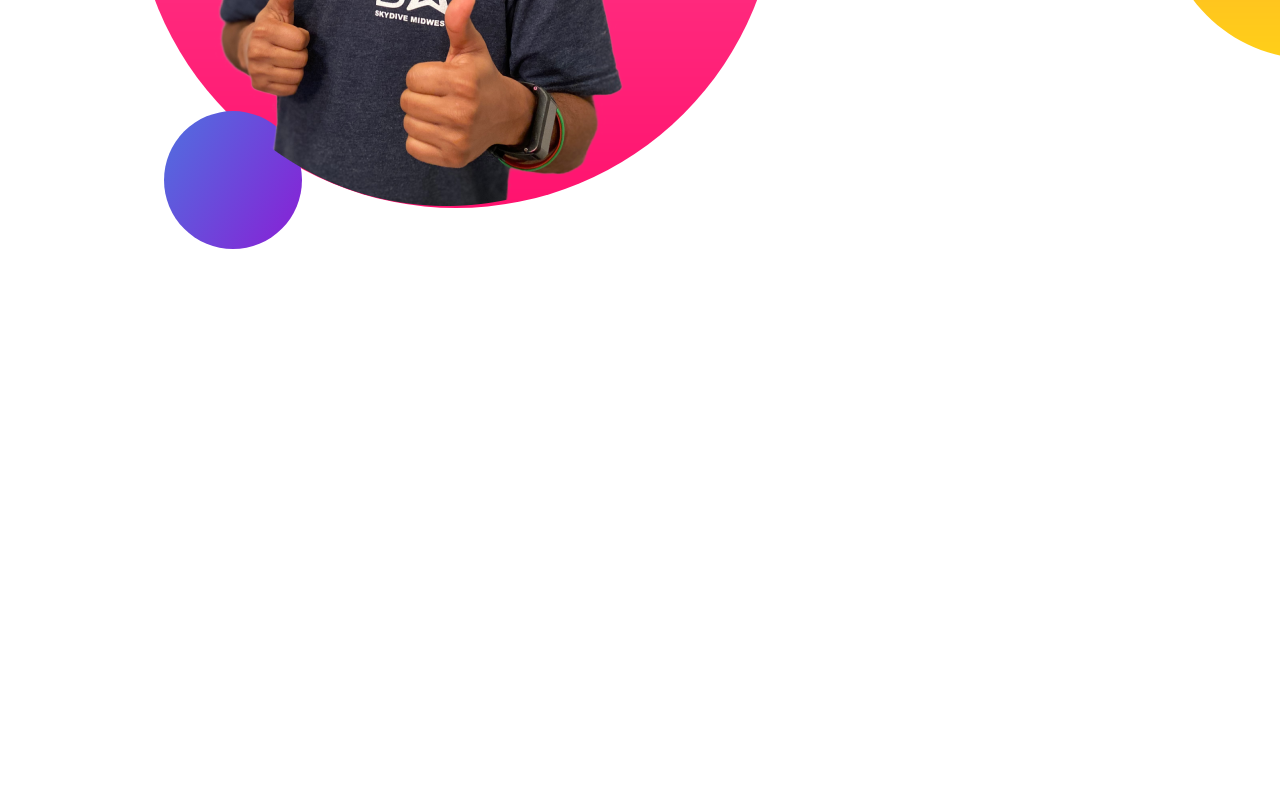
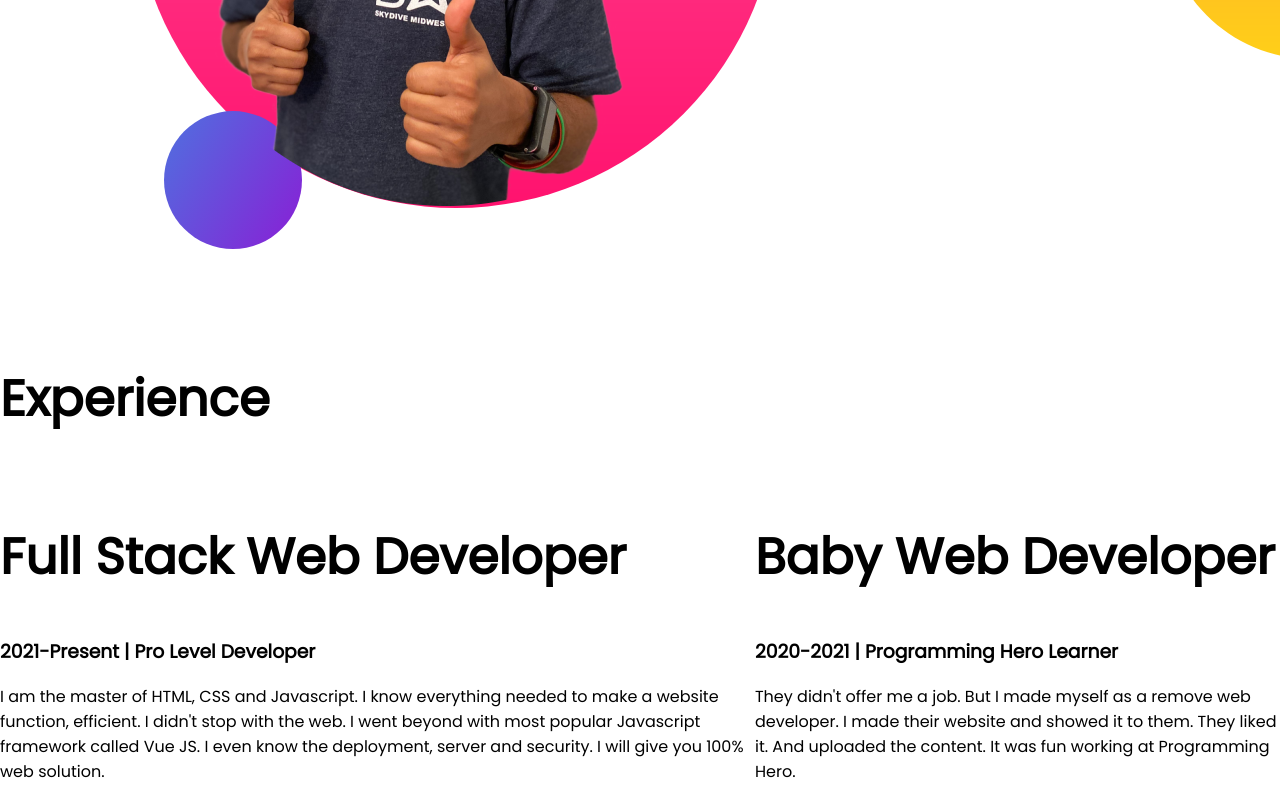
Before and after one commit to minhazuddin10/Practice-portfolio, a plain HTML site: page index.html in a window 1280 px wide. Shown: the part 1465-2265 px from the top of the page. Before the commit the page ends 1786 px from the top, so only its background shows below. Drawn offline with Linux system fonts and the light colour scheme.

Commit message:
Expereience added

```diff
--- a/index.html
+++ b/index.html
@@ -12,7 +12,7 @@
     <link rel="stylesheet" href="style.css">
 
 <body>
-    <section class="home">
+    <section class="home flexible-container">
         <div class="half-width">
             <h1>Welcome To</h1>
             <h1> <span class="Color-temporari">Peter Parker</span> World</h1>
@@ -31,7 +31,7 @@
         </div>
     </section>
 
-    <section class="dream-big">
+    <section class="dream-big flexible-container">
         <div class="half-width">
             <img src="images/jhankar2.png" alt="">
         </div>
@@ -44,6 +44,27 @@
         </div>
     </section>
 
+    <section>
+        <h1>Experience</h1>
+        <div class="flexible-container">
+            <div>
+                <h1>Full Stack Web Developer</h1>
+                <h3>2021-Present | Pro Level Developer</h3>
+                <p>I am the master of HTML, CSS and Javascript. I know everything needed to make a website function,
+                    efficient. I didn't stop with the web. I went beyond with most popular Javascript framework called
+                    Vue
+                    JS. I even know the deployment, server and security. I will give you 100% web solution.</p>
+            </div>
+            <div>
+                <h1>Baby Web Developer</h1>
+                <h3>2020-2021 | Programming Hero Learner</h3>
+                <p>They didn't offer me a job. But I made myself as a remove web developer. I made their website and
+                    showed
+                    it to them. They liked it. And uploaded the content. It was fun working at Programming Hero.</p>
+            </div>
+        </div>
+    </section>
+
 </body>
 
 </html>
--- a/style.css
+++ b/style.css
@@ -8,7 +8,7 @@ h1 {
 .Color-temporari {
   color: orange;
 }
-section {
+.flexible-container {
   display: flex;
 }
 .home {
```
